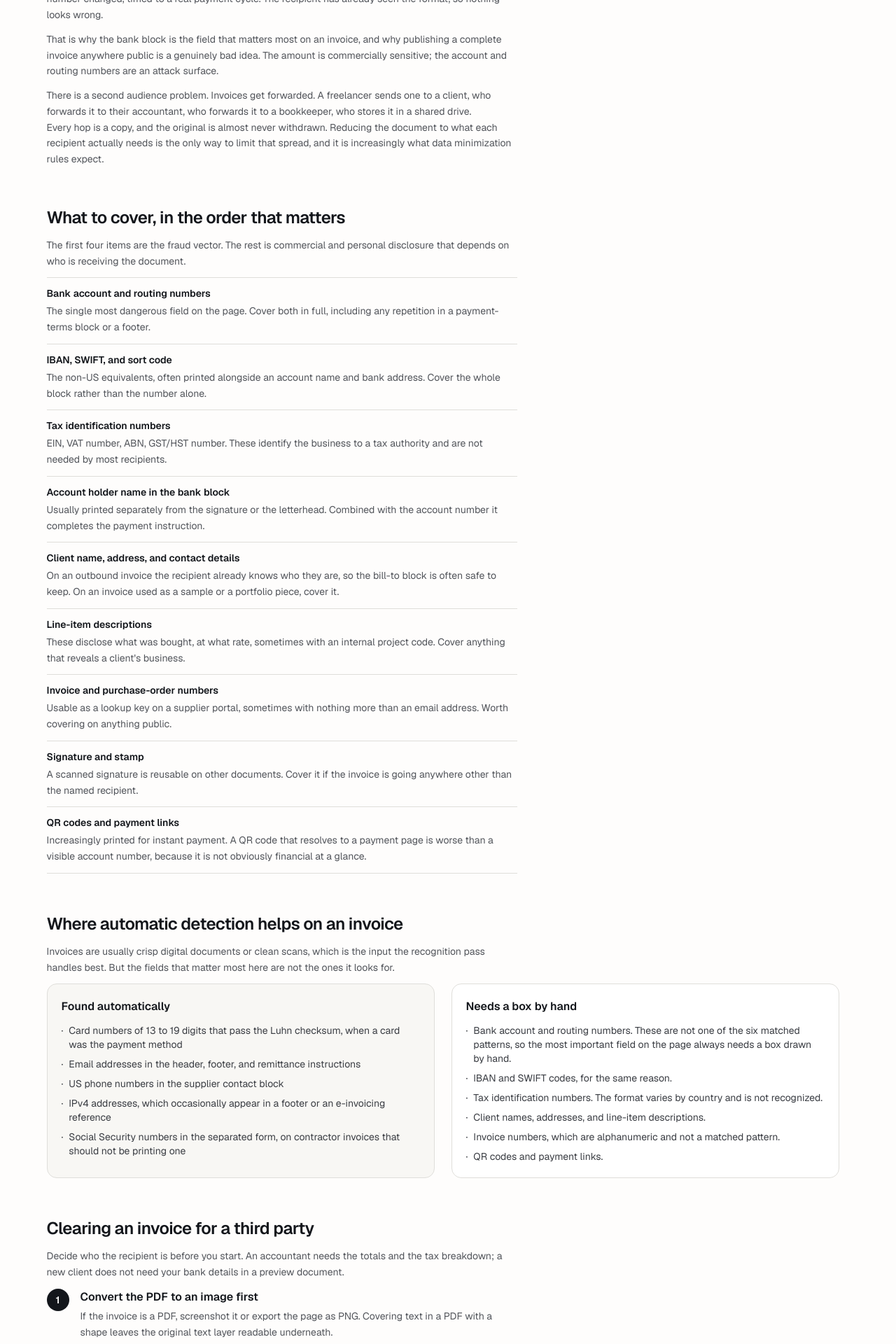
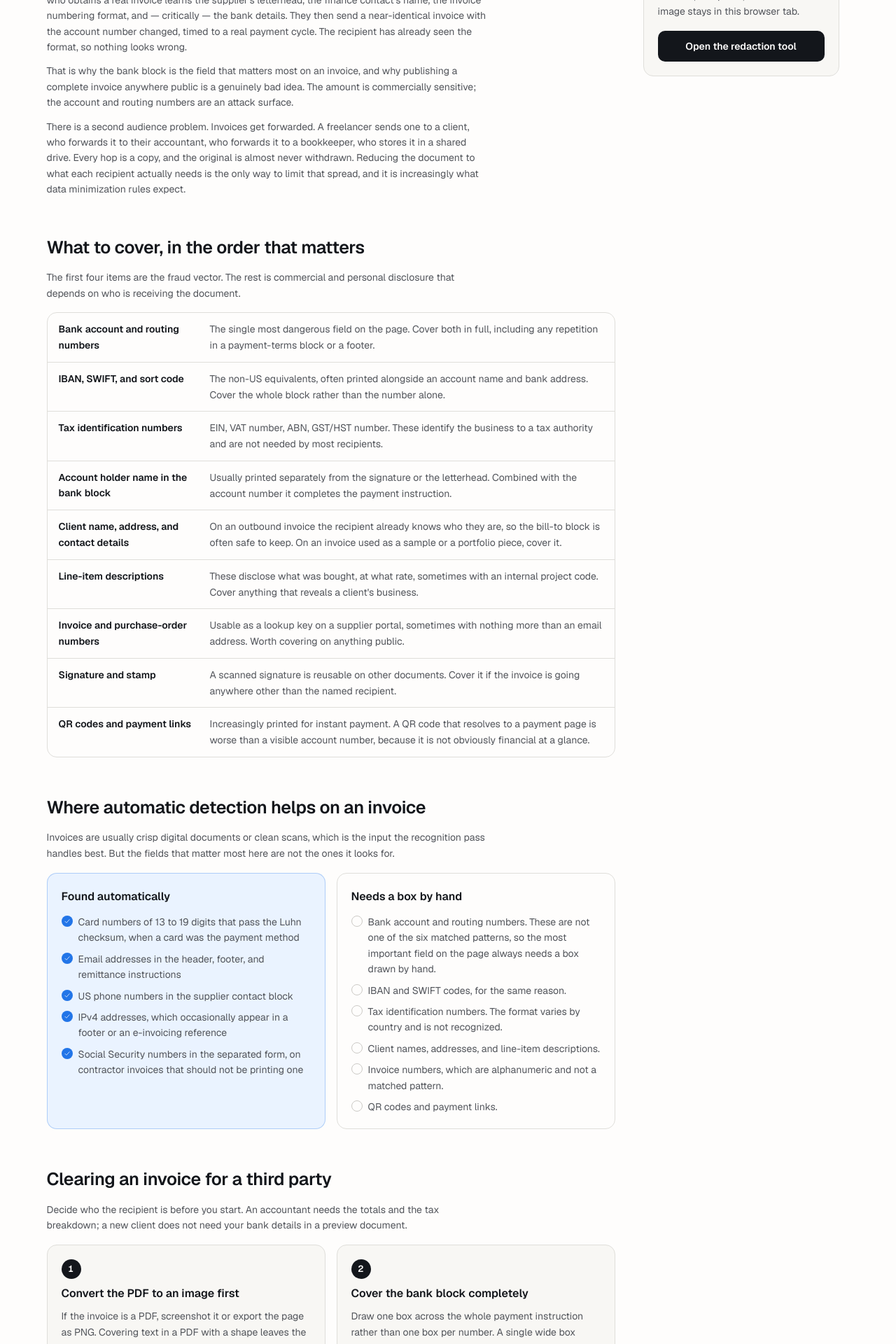
Before and after one commit to highertq/redact-image-online, a Next.js app: page /redact-invoice in a window 1280 px wide. Shown: the part 480-2400 px from the top of the page at 70% size. Built offline with nearby package versions, Linux system fonts and the light colour scheme; no server answers.

Commit message:
P3a content templates: scenario page, guide page with TOC rail, homepage sections

```diff
--- a/src/components/GuidePage.tsx
+++ b/src/components/GuidePage.tsx
@@ -1,8 +1,61 @@
 import Link from "next/link";
 
+import { H2, Kicker, Lede, Prose, Section } from "@/components/Typography";
 import { guideHref, relatedGuides } from "@/lib/content/guides-index";
 import { scenarioBySlug, scenarioHref } from "@/lib/content/scenarios";
 import type { Guide } from "@/lib/content/types";
+
+/** Stable in-page anchor for a section heading, derived from its text. */
+function anchorId(heading: string) {
+  return heading
+    .toLowerCase()
+    .replace(/[^a-z0-9]+/g, "-")
+    .replace(/^-|-$/g, "");
+}
+
+function Faq({
+  items,
+}: {
+  items: { question: string; answer: string }[];
+}) {
+  return (
+    <div className="divide-y divide-line border-y border-line">
+      {items.map((item) => (
+        <details key={item.question} className="group">
+          <summary className="flex cursor-pointer list-none items-center justify-between gap-4 py-4 text-body font-semibold text-ink transition-hover hover:text-accent [&::-webkit-details-marker]:hidden">
+            {item.question}
+            <svg
+              aria-hidden="true"
+              viewBox="0 0 24 24"
+              className="h-4 w-4 shrink-0 text-ink-3 transition-state group-open:rotate-180"
+              fill="none"
+              stroke="currentColor"
+              strokeWidth="2"
+              strokeLinecap="round"
+              strokeLinejoin="round"
+            >
+              <path d="m6 9 6 6 6-6" />
+            </svg>
+          </summary>
+          <p className="measure pb-4 text-body-sm leading-relaxed text-ink-2">
+            {item.answer}
+          </p>
+        </details>
+      ))}
+    </div>
+  );
+}
+
+function LinkCard({ href, children }: { href: string; children: string }) {
+  return (
+    <Link
+      href={href}
+      className="flex min-h-11 items-center rounded-md border border-line px-4 text-body-sm font-medium text-ink transition-hover hover:border-accent hover:bg-accent-soft"
+    >
+      {children}
+    </Link>
+  );
+}
 
 /** Renderer shared by every /guides/* page. All copy comes from the record. */
 export default function GuidePage({ guide }: { guide: Guide }) {
@@ -11,92 +64,85 @@ export default function GuidePage({ guide }: { guide: Guide }) {
 
   return (
     <article className="flex flex-col gap-12">
-      <header className="flex flex-col gap-4">
-        <p className="text-sm font-medium tracking-wide text-neutral-500 uppercase">
-          Guide
-        </p>
-        <h1 className="text-3xl font-semibold tracking-tight sm:text-4xl">
+      <header className="flex flex-col gap-4 border-b border-line pb-8">
+        <Kicker>Guide</Kicker>
+        <h1 className="text-h1 font-semibold text-ink md:text-display">
           {guide.h1}
         </h1>
-        <p className="max-w-2xl text-base leading-relaxed text-neutral-600">
-          {guide.lede}
-        </p>
+        <Lede>{guide.lede}</Lede>
       </header>
 
+      <div className="grid gap-10 lg:grid-cols-[minmax(0,1fr)_240px] lg:items-start">
+        <div className="flex min-w-0 flex-col gap-12">
           {guide.sections.map((section) => (
-        <section key={section.heading} className="flex flex-col gap-3">
-          <h2 className="text-2xl font-semibold tracking-tight">
-            {section.heading}
-          </h2>
-          <div className="flex max-w-2xl flex-col gap-3 text-sm leading-relaxed text-neutral-600">
+            <Section key={section.heading} id={anchorId(section.heading)}>
+              <H2>{section.heading}</H2>
+              <Prose>
                 {section.body.map((text) => (
                   <p key={text.slice(0, 48)}>{text}</p>
                 ))}
-          </div>
-        </section>
+              </Prose>
+            </Section>
           ))}
 
-      <section className="flex flex-col gap-4">
-        <h2 className="text-2xl font-semibold tracking-tight">
-          Frequently asked questions
-        </h2>
-        <dl className="flex max-w-2xl flex-col divide-y divide-neutral-200">
-          {guide.faq.map((item) => (
-            <div key={item.question} className="flex flex-col gap-2 py-4">
-              <dt className="text-base font-semibold text-neutral-900">
-                {item.question}
-              </dt>
-              <dd className="text-sm leading-relaxed text-neutral-600">
-                {item.answer}
-              </dd>
+          <Section>
+            <H2>Frequently asked questions</H2>
+            <Faq items={guide.faq} />
+          </Section>
         </div>
+
+        <aside className="flex flex-col gap-6 rounded-lg border border-line bg-surface p-5 lg:sticky lg:top-20">
+          <nav aria-label="On this page" className="flex flex-col gap-2">
+            <p className="text-label font-semibold tracking-wide text-ink-3 uppercase">
+              On this page
+            </p>
+            <ol className="flex flex-col gap-1 text-body-sm text-ink-2">
+              {guide.sections.map((section, index) => (
+                <li key={section.heading} className="flex gap-2">
+                  <span className="w-4 shrink-0 text-right font-mono text-label text-ink-3 tabular-nums">
+                    {index + 1}
+                  </span>
+                  <a
+                    href={`#${anchorId(section.heading)}`}
+                    className="transition-hover hover:text-accent"
+                  >
+                    {section.heading}
+                  </a>
+                </li>
               ))}
-        </dl>
-      </section>
+            </ol>
+          </nav>
+        </aside>
+      </div>
 
       <nav
         aria-label="Related reading"
-        className="flex flex-col gap-6 border-t border-neutral-200 pt-8"
+        className="flex flex-col gap-8 border-t border-line pt-8"
       >
         <div className="flex flex-col gap-3">
-          <h2 className="text-base font-semibold text-neutral-900">
+          <h2 className="text-body font-semibold text-ink">
             Put this into practice
           </h2>
-          <ul className="flex flex-col gap-2 text-sm">
+          <ul className="grid gap-2 sm:grid-cols-2">
             {scenarios.map((item) => (
               <li key={item.slug}>
-                <Link
-                  href={scenarioHref(item.slug)}
-                  className="font-medium text-neutral-900 underline decoration-neutral-300 underline-offset-2 hover:decoration-neutral-900"
-                >
+                <LinkCard href={scenarioHref(item.slug)}>
                   {item.h1}
-                </Link>
+                </LinkCard>
               </li>
             ))}
             <li>
-              <Link
-                href="/"
-                className="font-medium text-neutral-900 underline decoration-neutral-300 underline-offset-2 hover:decoration-neutral-900"
-              >
-                Open the redaction tool
-              </Link>
+              <LinkCard href="/">Open the redaction tool</LinkCard>
             </li>
           </ul>
         </div>
 
         <div className="flex flex-col gap-3">
-          <h2 className="text-base font-semibold text-neutral-900">
-            Related reading
-          </h2>
-          <ul className="flex flex-col gap-2 text-sm">
+          <h2 className="text-body font-semibold text-ink">Related reading</h2>
+          <ul className="grid gap-2 sm:grid-cols-2">
             {related.map((item) => (
               <li key={item.slug}>
-                <Link
-                  href={guideHref(item.slug)}
-                  className="font-medium text-neutral-900 underline decoration-neutral-300 underline-offset-2 hover:decoration-neutral-900"
-                >
-                  {item.h1}
-                </Link>
+                <LinkCard href={guideHref(item.slug)}>{item.h1}</LinkCard>
               </li>
             ))}
           </ul>
--- a/src/components/Icons.tsx
+++ b/src/components/Icons.tsx
@@ -97,6 +97,14 @@ export function IconSliders(props: IconProps) {
   );
 }
 
+export function IconCheck(props: IconProps) {
+  return (
+    <Base {...props}>
+      <path d="m4.5 12.5 5 5 10-11" />
+    </Base>
+  );
+}
+
 export function IconImage(props: IconProps) {
   return (
     <Base {...props}>
--- a/src/components/ScenarioPage.tsx
+++ b/src/components/ScenarioPage.tsx
@@ -1,28 +1,131 @@
 import Link from "next/link";
 
+import { IconCheck } from "@/components/Icons";
+import { H2, Lede, Prose, Section } from "@/components/Typography";
 import { scenarioHref, relatedScenarios } from "@/lib/content/scenarios";
 import type { Scenario } from "@/lib/content/types";
 
-function Section({
-  heading,
-  children,
-}: {
-  heading: string;
-  children: React.ReactNode;
-}) {
+function FieldTable({ rows }: { rows: { label: string; detail: string }[] }) {
   return (
-    <section className="flex flex-col gap-3">
-      <h2 className="text-2xl font-semibold tracking-tight">{heading}</h2>
-      {children}
-    </section>
+    <dl className="overflow-hidden rounded-lg border border-line">
+      {rows.map((row, index) => (
+        <div
+          key={row.label}
+          className={`grid gap-1 px-4 py-3 sm:grid-cols-[200px_minmax(0,1fr)] sm:gap-4 ${
+            index > 0 ? "border-t border-line" : ""
+          }`}
+        >
+          <dt className="text-body-sm font-semibold text-ink">{row.label}</dt>
+          <dd className="text-body-sm leading-relaxed text-ink-2">
+            {row.detail}
+          </dd>
+        </div>
+      ))}
+    </dl>
   );
 }
 
-function Paragraphs({ body }: { body: string[] }) {
+function AutoCards({
+  detects,
+  misses,
+}: {
+  detects: string[];
+  misses: string[];
+}) {
+  const columns = [
+    { heading: "Found automatically", items: detects, found: true },
+    { heading: "Needs a box by hand", items: misses, found: false },
+  ];
+
   return (
-    <div className="flex max-w-2xl flex-col gap-3 text-sm leading-relaxed text-neutral-600">
-      {body.map((text) => (
-        <p key={text.slice(0, 48)}>{text}</p>
+    <div className="grid gap-4 sm:grid-cols-2">
+      {columns.map((column) => (
+        <div
+          key={column.heading}
+          className={`flex flex-col gap-3 rounded-lg border p-5 ${
+            column.found
+              ? "border-accent/30 bg-accent-soft"
+              : "border-line bg-paper"
+          }`}
+        >
+          <h3 className="text-body font-semibold text-ink">{column.heading}</h3>
+          <ul className="flex flex-col gap-2 text-body-sm text-ink-2">
+            {column.items.map((item) => (
+              <li key={item} className="flex gap-2">
+                <span
+                  aria-hidden="true"
+                  className={`mt-0.5 grid h-4 w-4 shrink-0 place-items-center rounded-full ${
+                    column.found
+                      ? "bg-accent text-paper"
+                      : "border border-line-strong text-transparent"
+                  }`}
+                >
+                  <IconCheck className="h-2.5 w-2.5" />
+                </span>
+                <span>{item}</span>
+              </li>
+            ))}
+          </ul>
+        </div>
+      ))}
+    </div>
+  );
+}
+
+function StepGrid({
+  items,
+}: {
+  items: { title: string; body: string }[];
+}) {
+  return (
+    <ol className="grid gap-4 sm:grid-cols-2">
+      {items.map((step, index) => (
+        <li
+          key={step.title}
+          className="flex flex-col gap-2 rounded-lg border border-line bg-surface p-5"
+        >
+          <span
+            aria-hidden="true"
+            className="grid h-7 w-7 place-items-center rounded-full bg-ink text-label font-semibold text-paper tabular-nums"
+          >
+            {index + 1}
+          </span>
+          <h3 className="text-body font-semibold text-ink">{step.title}</h3>
+          <p className="text-body-sm leading-relaxed text-ink-2">{step.body}</p>
+        </li>
+      ))}
+    </ol>
+  );
+}
+
+function Faq({
+  items,
+}: {
+  items: { question: string; answer: string }[];
+}) {
+  return (
+    <div className="divide-y divide-line border-y border-line">
+      {items.map((item) => (
+        <details key={item.question} className="group">
+          <summary className="flex cursor-pointer list-none items-center justify-between gap-4 py-4 text-body font-semibold text-ink transition-hover hover:text-accent [&::-webkit-details-marker]:hidden">
+            {item.question}
+            <svg
+              aria-hidden="true"
+              viewBox="0 0 24 24"
+              className="h-4 w-4 shrink-0 text-ink-3 transition-state group-open:rotate-180"
+              fill="none"
+              stroke="currentColor"
+              strokeWidth="2"
+              strokeLinecap="round"
+              strokeLinejoin="round"
+            >
+              <path d="m6 9 6 6 6-6" />
+            </svg>
+          </summary>
+          <p className="measure pb-4 text-body-sm leading-relaxed text-ink-2">
+            {item.answer}
+          </p>
+        </details>
       ))}
     </div>
   );
@@ -34,114 +137,69 @@ export default function ScenarioPage({ scenario }: { scenario: Scenario }) {
 
   return (
     <article className="flex flex-col gap-14">
-      <header className="flex flex-col gap-4">
-        <h1 className="text-3xl font-semibold tracking-tight sm:text-4xl">
+      <header className="flex flex-col gap-5 border-b border-line pb-8">
+        <h1 className="text-h1 font-semibold text-ink md:text-display">
           {scenario.h1}
         </h1>
-        <p className="max-w-2xl text-base leading-relaxed text-neutral-600">
-          {scenario.lede}
-        </p>
-        <div className="flex flex-wrap items-center gap-x-6 gap-y-3">
+        <Lede>{scenario.lede}</Lede>
+        <div className="flex flex-wrap items-center gap-x-5 gap-y-3">
           <Link
             href="/"
-            className="inline-flex min-h-11 items-center rounded-md bg-neutral-900 px-5 text-sm font-semibold text-white hover:bg-neutral-700 focus-visible:outline focus-visible:outline-2 focus-visible:outline-offset-2 focus-visible:outline-neutral-900"
+            className="inline-flex min-h-11 items-center rounded-md bg-ink px-5 text-body-sm font-semibold text-paper transition-hover hover:bg-redact"
           >
             Open the redaction tool
           </Link>
-          <p className="text-sm text-neutral-500">
+          <p className="text-body-sm text-ink-3">
             Free, no account, and the image never leaves your browser.
           </p>
         </div>
       </header>
 
-      <Section heading={scenario.risk.heading}>
-        <Paragraphs body={scenario.risk.body} />
+      <div className="grid gap-10 lg:grid-cols-[minmax(0,1fr)_280px] lg:items-start">
+        <div className="flex min-w-0 flex-col gap-14">
+      <Section>
+        <H2>{scenario.risk.heading}</H2>
+        <Prose>
+          {scenario.risk.body.map((text) => (
+            <p key={text.slice(0, 48)}>{text}</p>
+          ))}
+        </Prose>
       </Section>
 
-      <Section heading={scenario.fields.heading}>
-        <p className="max-w-2xl text-sm leading-relaxed text-neutral-600">
+      <Section>
+        <H2>{scenario.fields.heading}</H2>
+        <p className="measure text-body-sm leading-relaxed text-ink-2">
           {scenario.fields.intro}
         </p>
-        <dl className="flex max-w-2xl flex-col divide-y divide-neutral-200 border-y border-neutral-200">
-          {scenario.fields.rows.map((row) => (
-            <div key={row.label} className="flex flex-col gap-1 py-3">
-              <dt className="text-sm font-semibold text-neutral-900">
-                {row.label}
-              </dt>
-              <dd className="text-sm leading-relaxed text-neutral-600">
-                {row.detail}
-              </dd>
-            </div>
-          ))}
-        </dl>
+        <FieldTable rows={scenario.fields.rows} />
       </Section>
 
-      <Section heading={scenario.auto.heading}>
-        <p className="max-w-2xl text-sm leading-relaxed text-neutral-600">
+      <Section>
+        <H2>{scenario.auto.heading}</H2>
+        <p className="measure text-body-sm leading-relaxed text-ink-2">
           {scenario.auto.intro}
         </p>
-        <div className="grid gap-6 sm:grid-cols-2">
-          <div className="flex flex-col gap-3 rounded-lg border border-neutral-200 bg-neutral-50 p-5">
-            <h3 className="text-base font-semibold text-neutral-900">
-              Found automatically
-            </h3>
-            <ul className="flex flex-col gap-2 text-sm text-neutral-700">
-              {scenario.auto.detects.map((item) => (
-                <li key={item} className="flex gap-2">
-                  <span aria-hidden="true" className="shrink-0">
-                    ·
-                  </span>
-                  <span>{item}</span>
-                </li>
-              ))}
-            </ul>
-          </div>
-          <div className="flex flex-col gap-3 rounded-lg border border-neutral-200 bg-white p-5">
-            <h3 className="text-base font-semibold text-neutral-900">
-              Needs a box by hand
-            </h3>
-            <ul className="flex flex-col gap-2 text-sm text-neutral-700">
-              {scenario.auto.misses.map((item) => (
-                <li key={item} className="flex gap-2">
-                  <span aria-hidden="true" className="shrink-0">
-                    ·
-                  </span>
-                  <span>{item}</span>
-                </li>
-              ))}
-            </ul>
-          </div>
-        </div>
+        <AutoCards
+          detects={scenario.auto.detects}
+          misses={scenario.auto.misses}
+        />
       </Section>
 
-      <Section heading={scenario.steps.heading}>
-        <p className="max-w-2xl text-sm leading-relaxed text-neutral-600">
+      <Section>
+        <H2>{scenario.steps.heading}</H2>
+        <p className="measure text-body-sm leading-relaxed text-ink-2">
           {scenario.steps.intro}
         </p>
-        <ol className="flex max-w-2xl flex-col gap-4">
-          {scenario.steps.items.map((step, index) => (
-            <li key={step.title} className="flex gap-4">
-              <span
-                aria-hidden="true"
-                className="flex h-8 w-8 shrink-0 items-center justify-center rounded-full bg-neutral-900 text-sm font-semibold text-white"
-              >
-                {index + 1}
-              </span>
-              <div className="flex flex-col gap-1">
-                <h3 className="text-base font-semibold text-neutral-900">
-                  {step.title}
-                </h3>
-                <p className="text-sm leading-relaxed text-neutral-600">
-                  {step.body}
-                </p>
-              </div>
-            </li>
-          ))}
-        </ol>
+        <StepGrid items={scenario.steps.items} />
       </Section>
 
-      <Section heading={scenario.detail.heading}>
-        <Paragraphs body={scenario.detail.body} />
+      <Section>
+        <H2>{scenario.detail.heading}</H2>
+        <Prose>
+          {scenario.detail.body.map((text) => (
+            <p key={text.slice(0, 48)}>{text}</p>
+          ))}
+        </Prose>
       </Section>
 
       {/*
@@ -149,45 +207,35 @@ export default function ScenarioPage({ scenario }: { scenario: Scenario }) {
         the footer so it reads as a real recommendation, and it passes consistent
         keyword-bearing anchor text back to the pillar page.
       */}
-      <p className="max-w-2xl text-sm leading-relaxed text-neutral-600">
+      <p className="measure rounded-lg border border-line bg-surface px-5 py-4 text-body-sm leading-relaxed text-ink-2">
         {scenario.pillarLink.before}{" "}
         <Link
           href="/"
-          className="font-medium text-neutral-900 underline decoration-neutral-300 underline-offset-2 hover:decoration-neutral-900"
+          className="font-semibold text-ink underline decoration-line-strong underline-offset-2 transition-hover hover:text-accent hover:decoration-accent"
         >
           {scenario.pillarLink.anchor}
         </Link>{" "}
         {scenario.pillarLink.after}
       </p>
 
-      <Section heading="Frequently asked questions">
-        <dl className="flex max-w-2xl flex-col divide-y divide-neutral-200">
-          {scenario.faq.map((item) => (
-            <div key={item.question} className="flex flex-col gap-2 py-4">
-              <dt className="text-base font-semibold text-neutral-900">
-                {item.question}
-              </dt>
-              <dd className="text-sm leading-relaxed text-neutral-600">
-                {item.answer}
-              </dd>
-            </div>
-          ))}
-        </dl>
+      <Section>
+        <H2>Frequently asked questions</H2>
+        <Faq items={scenario.faq} />
       </Section>
 
       <nav
         aria-label="Related redaction guides"
-        className="flex flex-col gap-3 border-t border-neutral-200 pt-8"
+        className="flex flex-col gap-4 border-t border-line pt-8"
       >
-        <h2 className="text-base font-semibold text-neutral-900">
+        <h2 className="text-body font-semibold text-ink">
           Other things to hide
         </h2>
-        <ul className="flex flex-col gap-2 text-sm">
+        <ul className="grid gap-2 text-body-sm sm:grid-cols-2">
           {related.map((item) => (
             <li key={item.slug}>
               <Link
                 href={scenarioHref(item.slug)}
-                className="font-medium text-neutral-900 underline decoration-neutral-300 underline-offset-2 hover:decoration-neutral-900"
+                className="flex min-h-11 items-center rounded-md border border-line px-4 font-medium text-ink transition-hover hover:border-accent hover:bg-accent-soft"
               >
                 {item.h1}
               </Link>
@@ -196,13 +244,33 @@ export default function ScenarioPage({ scenario }: { scenario: Scenario }) {
           <li>
             <Link
               href="/"
-              className="font-medium text-neutral-900 underline decoration-neutral-300 underline-offset-2 hover:decoration-neutral-900"
+              className="flex min-h-11 items-center rounded-md border border-line px-4 font-medium text-ink transition-hover hover:border-accent hover:bg-accent-soft"
             >
               Redact an image in your browser
             </Link>
           </li>
         </ul>
       </nav>
+        </div>
+
+        {/* The rail keeps the tool one click away on a page that exists to
+            explain why the tool is needed. */}
+        <aside className="flex flex-col gap-4 rounded-lg border border-line bg-surface p-5 lg:sticky lg:top-20">
+          <p className="text-body font-semibold text-ink">
+            Ready to hide it?
+          </p>
+          <p className="text-body-sm leading-relaxed text-ink-2">
+            Solid fill, no upload, no account. The image stays in this browser
+            tab.
+          </p>
+          <Link
+            href="/"
+            className="inline-flex min-h-11 items-center justify-center rounded-md bg-ink px-4 text-body-sm font-semibold text-paper transition-hover hover:bg-redact"
+          >
+            Open the redaction tool
+          </Link>
+        </aside>
+      </div>
     </article>
   );
 }
```
Also changed, not shown: src/app/page.tsx (+103 -114 lines). Lines whose indentation alone changed are shown as unchanged.
